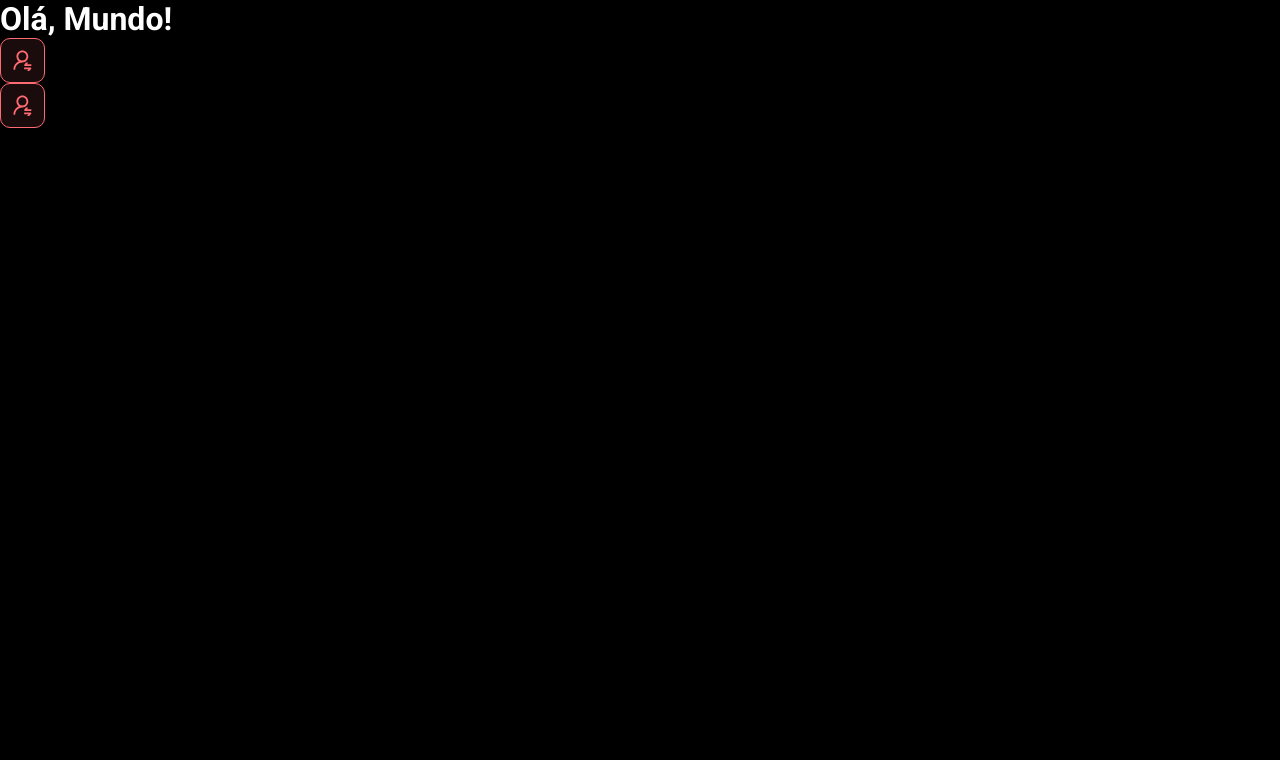
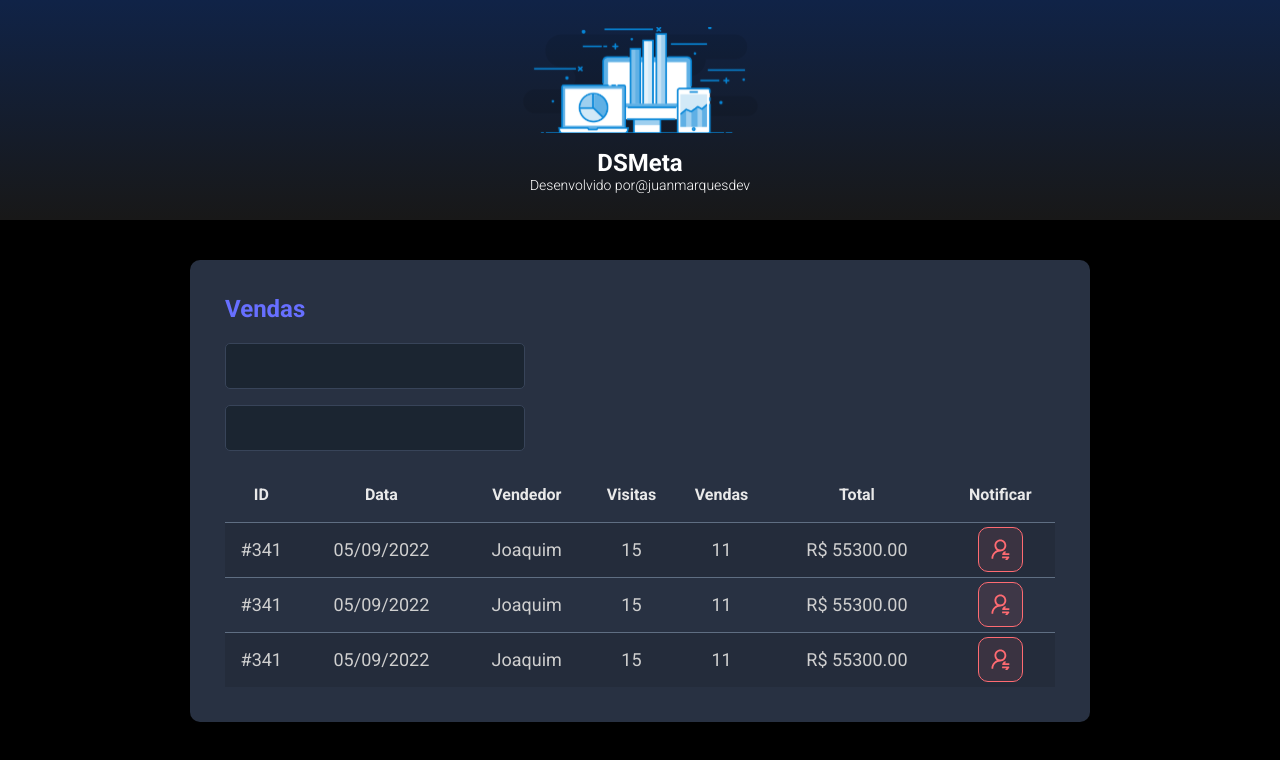
Before and after one commit to juanmarquesdev/dsmeta, a React (Vite) app in the folder frontend/: page / in a window 1280 px wide. Shown: the top 760 px of the page. Built offline with nearby package versions, Linux system fonts and the light colour scheme.

Commit message:
Others components

```diff
--- a/frontend/src/App.tsx
+++ b/frontend/src/App.tsx
@@ -1,11 +1,18 @@
 import NotificationButton from "./components/NotifcationButton";
+import Header from "./components/Header";
+import SalesCard from "./components/SalesCard";
 
 function App() {
   return (
     <>
-      <h1>Olá, Mundo!</h1>
-      <NotificationButton />
-      <NotificationButton />
+      <Header />
+      <main>
+        <section id="sales">
+          <div className="dsmeta-container">
+            <SalesCard />
+          </div>
+        </section>
+      </main>
     </>
   );
 }
--- /dev/null
+++ b/frontend/src/components/Header/index.tsx
@@ -0,0 +1,20 @@
+import logo from "/src/assets/img/logo.svg";
+import './styles.css'
+function Header() {
+  return (
+    <>
+      <header>
+        <div className="dsmeta-logo-container">
+          <img src={logo} alt="DSMeta" />
+          <h1>DSMeta</h1>
+          <p>
+            Desenvolvido por
+            <a href="https://github.com/juanmarquesdev">@juanmarquesdev</a>
+          </p>
+        </div>
+      </header>
+    </>
+  );
+}
+
+export default Header;
--- /dev/null
+++ b/frontend/src/components/Header/styles.css
@@ -0,0 +1,27 @@
+header {
+  height: 220px;
+  background: linear-gradient(180deg, #102347 0%, #181818 100%);
+  display: flex;
+  align-items: center;
+  justify-content: center;
+}
+
+.dsmeta-logo-container {
+  display: flex;
+  flex-direction: column;
+  align-items: center;
+}
+
+.dsmeta-logo-container img {
+  width: 235px;
+}
+
+.dsmeta-logo-container h1 {
+  margin-top: 15px;
+  font-size: 24px;
+}
+
+.dsmeta-logo-container p {
+  font-size: 14px;
+  font-weight: 300;
+}
--- /dev/null
+++ b/frontend/src/components/SalesCard/index.tsx
@@ -0,0 +1,79 @@
+import NotificationButton from "../NotifcationButton";
+import "./styles.css";
+
+function SalesCard() {
+  return (
+    <div className="dsmeta-card">
+      <h2 className="dsmeta-sales-title">Vendas</h2>
+      <div>
+        <div className="dsmeta-form-control-container">
+          <input className="dsmeta-form-control" type="text" name="" id="" />
+        </div>
+        <div className="dsmeta-form-control-container">
+          <input className="dsmeta-form-control" type="text" name="" id="" />
+        </div>
+      </div>
+
+      <div>
+        <table className="dsmeta-sales-table">
+          <thead>
+            <tr>
+              <th className="show-992">ID</th>
+              <th className="show-576">Data</th>
+              <th>Vendedor</th>
+              <th className="show-992">Visitas</th>
+              <th className="show-992">Vendas</th>
+              <th>Total</th>
+              <th>Notificar</th>
+            </tr>
+          </thead>
+          <tbody>
+            <tr>
+              <td className="show-992">#341</td>
+              <td className="show-576">05/09/2022</td>
+              <td>Joaquim</td>
+              <td className="show-992">15</td>
+              <td className="show-992">11</td>
+              <td>R$ 55300.00</td>
+              <td>
+                <div className="dsmeta-red-btn-container">
+                  <NotificationButton />
+                </div>
+              </td>
+            </tr>
+
+            <tr>
+              <td className="show-992">#341</td>
+              <td className="show-576">05/09/2022</td>
+              <td>Joaquim</td>
+              <td className="show-992">15</td>
+              <td className="show-992">11</td>
+              <td>R$ 55300.00</td>
+              <td>
+                <div className="dsmeta-red-btn-container">
+                  <NotificationButton />
+                </div>
+              </td>
+            </tr>
+
+            <tr>
+              <td className="show-992">#341</td>
+              <td className="show-576">05/09/2022</td>
+              <td>Joaquim</td>
+              <td className="show-992">15</td>
+              <td className="show-992">11</td>
+              <td>R$ 55300.00</td>
+              <td>
+                <div className="dsmeta-red-btn-container">
+                  <NotificationButton />
+                </div>
+              </td>
+            </tr>
+          </tbody>
+        </table>
+      </div>
+    </div>
+  );
+}
+
+export default SalesCard;
--- /dev/null
+++ b/frontend/src/components/SalesCard/styles.css
@@ -0,0 +1,96 @@
+.dsmeta-card {
+  background-color: #283142;
+  border-radius: 10px;
+  padding: 30px 10px;
+}
+
+
+.dsmeta-sales-title {
+  color: #676fff;
+  font-size: 24px;
+  margin-bottom: 20px;
+}
+
+.dsmeta-form-control {
+  height: 46px;
+  background-color: #1b2531;
+  border: 1px solid #384459;
+  border-radius: 5px;
+  width: 100%;
+  color: #9aaabe;
+  padding: 20px;
+  font-size: 18px;
+}
+
+.dsmeta-form-control-container {
+  margin-bottom: 16px;
+  max-width: 300px;
+}
+
+.dsmeta-sales-table {
+  width: 100%;
+  border-spacing: 0;
+  border-collapse: collapse;
+}
+
+.dsmeta-sales-table thead {
+  height: 55px;
+  font-size: 16px;
+  color: #e9e9e9;
+  font-weight: 700;
+}
+
+.dsmeta-sales-table tbody {
+  font-size: 14px;
+  font-weight: 400;
+  color: #cfcfcf;
+  text-align: center;
+}
+
+.dsmeta-sales-table tbody tr {
+  height: 74px;
+  border-top: 1px solid #5f6e82;
+}
+
+.dsmeta-sales-table tbody tr:nth-child(odd) {
+  background-color: #242c3b;
+}
+
+.dsmeta-sales-table tbody tr:hover > td {
+  background-color: #384459;
+}
+
+.dsmeta-red-btn-container {
+  display: flex;
+  justify-content: center;
+}
+
+.show-576 {
+  display: none;
+}
+
+.show-992 {
+  display: none;
+}
+
+@media (min-width: 576px) {
+  .show-576 {
+    display: table-cell;
+  }
+  .dsmeta-card {
+    padding: 35px;
+  }
+
+  .dsmeta-sales-table tbody tr {
+    height: 55px;
+  }
+  .dsmeta-sales-table tbody {
+    font-size: 18px;
+  }
+}
+
+@media (min-width: 992px) {
+  .show-992 {
+    display: table-cell;
+  }
+}
--- a/frontend/src/index.css
+++ b/frontend/src/index.css
@@ -19,3 +19,13 @@
   color: unset;
   text-decoration: none;
 }
+
+.dsmeta-container {
+  width: 100%;
+  max-width: 900px;
+  margin: 0 auto;
+}
+
+#sales {
+  padding: 40px 10px;
+}
```
Also changed, not shown: frontend/src/assets/img/logo.svg (added).
